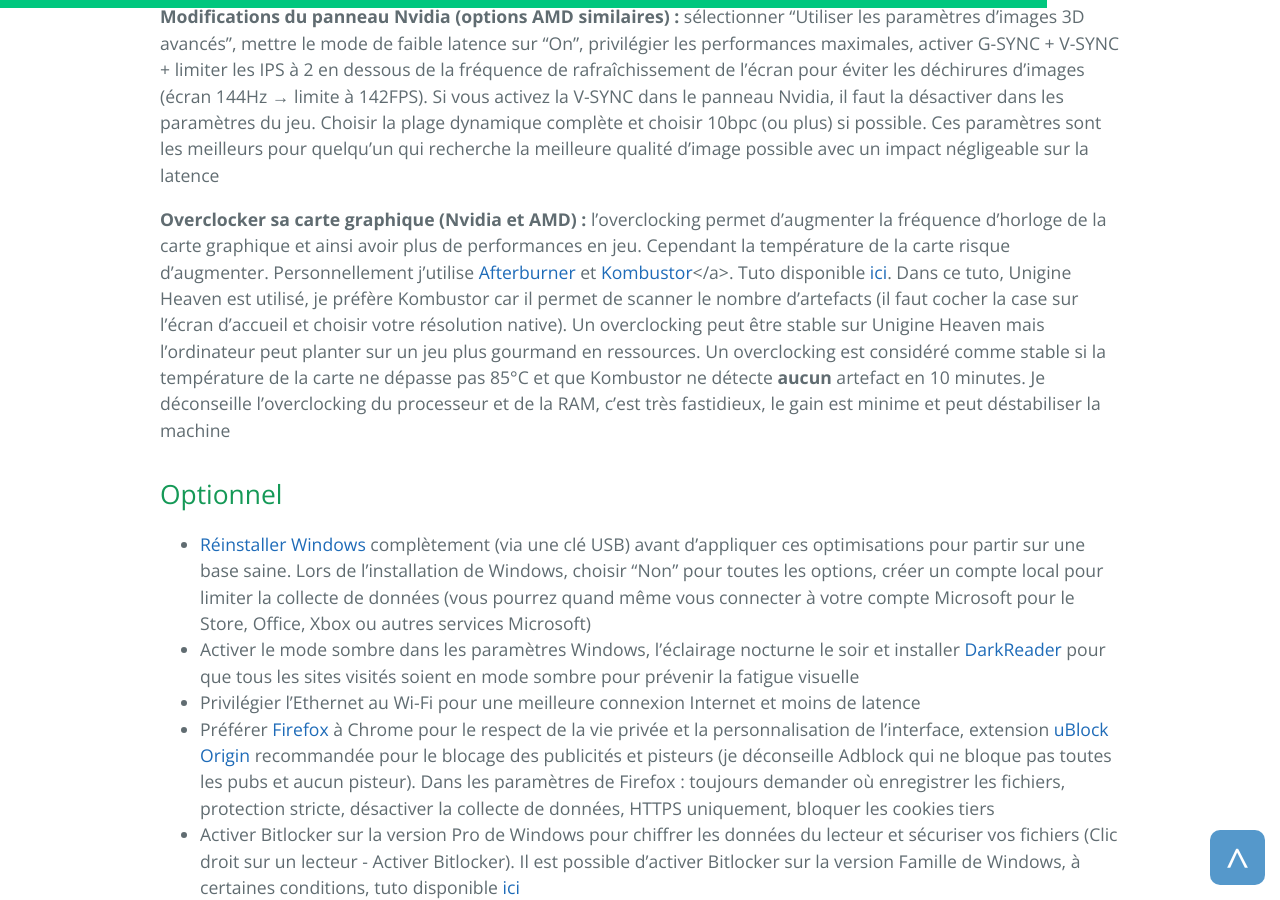
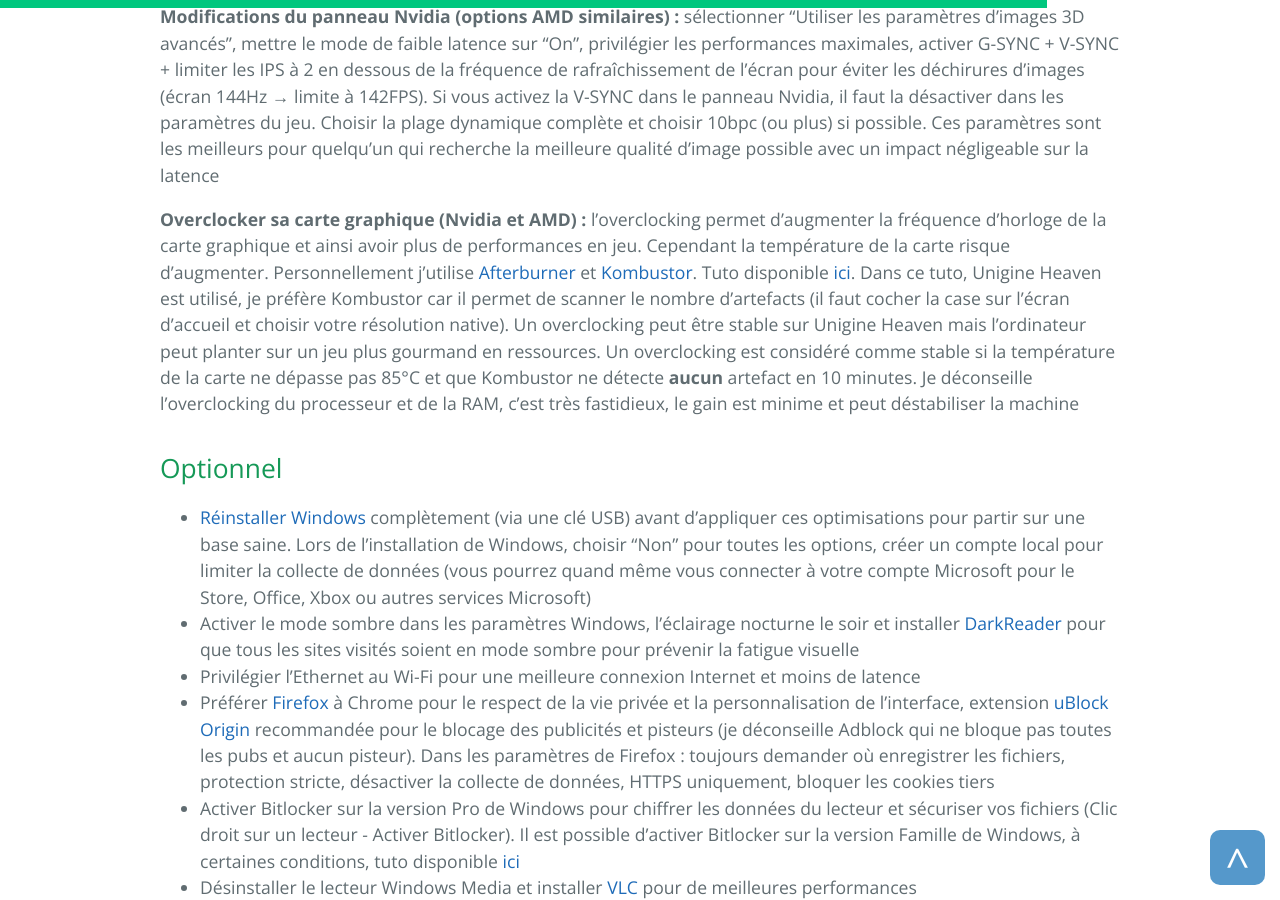
Before and after one commit to PouletEnSlip/pouletenslip.github.io, a Jekyll site: the page built from pages/opti/index.md, in a window 1280 px wide and 900 px high, scrolled down 3405 px. Built offline with Jekyll 4.4.1, drawn with Linux system fonts in a browser that asks for light colours; comment, search, counter and statistics services are not loaded.

Commit message:
Update index.md

```diff
--- a/pages/opti/index.md
+++ b/pages/opti/index.md
@@ -61,7 +61,7 @@
 
 <input type="checkbox" class="check-with-label" id="idinput16"><label class="label-for-check" for="idinput16">**Modifications du panneau Nvidia (options AMD similaires) :** sélectionner "Utiliser les paramètres d’images 3D avancés", mettre le mode de faible latence sur "On", privilégier les performances maximales, activer G-SYNC + V-SYNC + limiter les IPS à 2 en dessous de la fréquence de rafraîchissement de l’écran pour éviter les déchirures d’images (écran 144Hz → limite à 142FPS). Si vous activez la V-SYNC dans le panneau Nvidia, il faut la désactiver dans les paramètres du jeu. Choisir la plage dynamique complète et choisir 10bpc (ou plus) si possible. Ces paramètres sont les meilleurs pour quelqu'un qui recherche la meilleure qualité d'image possible avec un impact négligeable sur la latence</label>
 
-<input type="checkbox" class="check-with-label" id="idinput17"><label class="label-for-check" for="idinput17">**Overclocker sa carte graphique (Nvidia et AMD) :** l'overclocking permet d'augmenter la fréquence d'horloge de la carte graphique et ainsi avoir plus de performances en jeu. Cependant la température de la carte risque d'augmenter. Personnellement j'utilise [Afterburner](https://www.msi.com/Landing/afterburner/graphics-cards) et [Kombustor](https://msikombustor.com/)</a>. Tuto disponible [ici](https://www.youtube.com/watch?v=64GJck-GWaM). Dans ce tuto, Unigine Heaven est utilisé, je préfère Kombustor car il permet de scanner le nombre d'artefacts (il faut cocher la case sur l'écran d'accueil et choisir votre résolution native). Un overclocking peut être stable sur Unigine Heaven mais l'ordinateur peut planter sur un jeu plus gourmand en ressources. Un overclocking est considéré comme stable si la température de la carte ne dépasse pas 85°C et que Kombustor ne détecte **aucun** artefact en 10 minutes. Je déconseille l'overclocking du processeur et de la RAM, c'est très fastidieux, le gain est minime et peut déstabiliser la machine</label>
+<input type="checkbox" class="check-with-label" id="idinput17"><label class="label-for-check" for="idinput17">**Overclocker sa carte graphique (Nvidia et AMD) :** l'overclocking permet d'augmenter la fréquence d'horloge de la carte graphique et ainsi avoir plus de performances en jeu. Cependant la température de la carte risque d'augmenter. Personnellement j'utilise [Afterburner](https://www.msi.com/Landing/afterburner/graphics-cards) et [Kombustor](https://msikombustor.com/). Tuto disponible [ici](https://www.youtube.com/watch?v=64GJck-GWaM). Dans ce tuto, Unigine Heaven est utilisé, je préfère Kombustor car il permet de scanner le nombre d'artefacts (il faut cocher la case sur l'écran d'accueil et choisir votre résolution native). Un overclocking peut être stable sur Unigine Heaven mais l'ordinateur peut planter sur un jeu plus gourmand en ressources. Un overclocking est considéré comme stable si la température de la carte ne dépasse pas 85°C et que Kombustor ne détecte **aucun** artefact en 10 minutes. Je déconseille l'overclocking du processeur et de la RAM, c'est très fastidieux, le gain est minime et peut déstabiliser la machine</label>
 
 ## Optionnel
 
```
